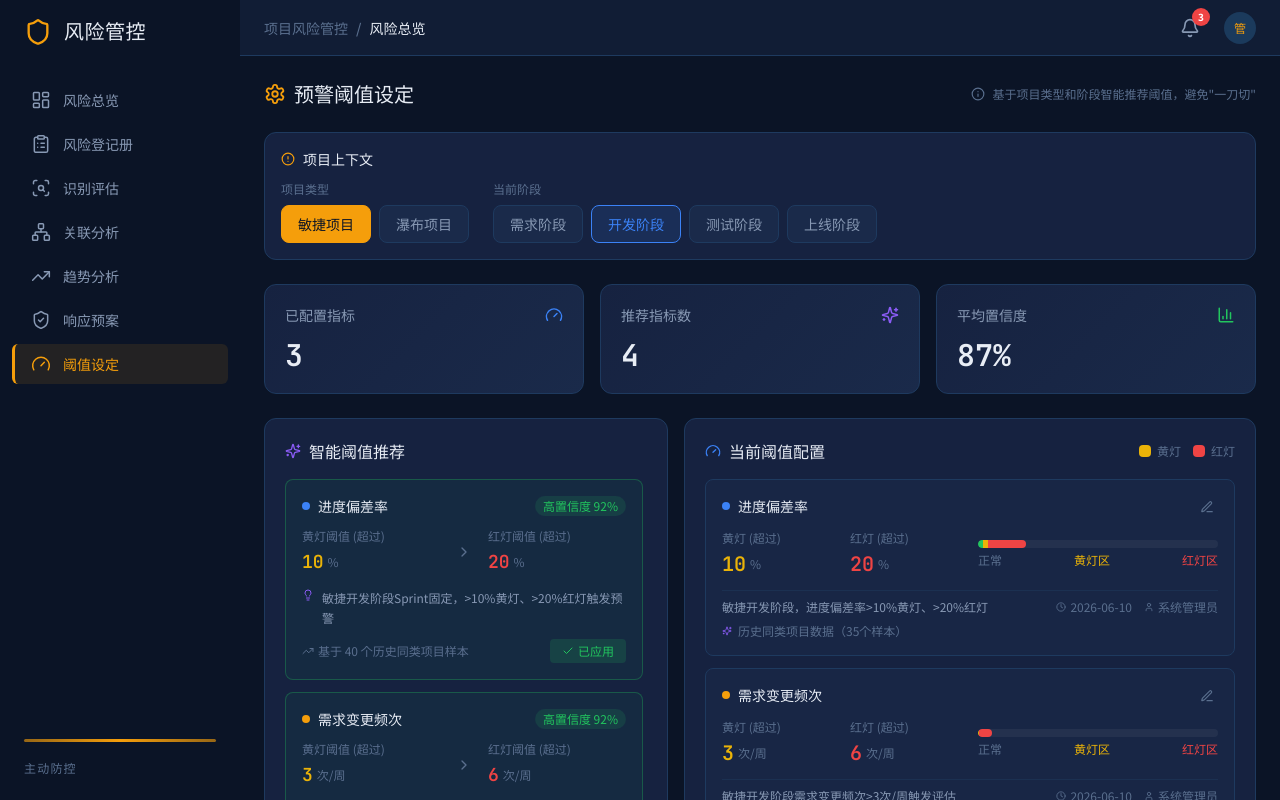
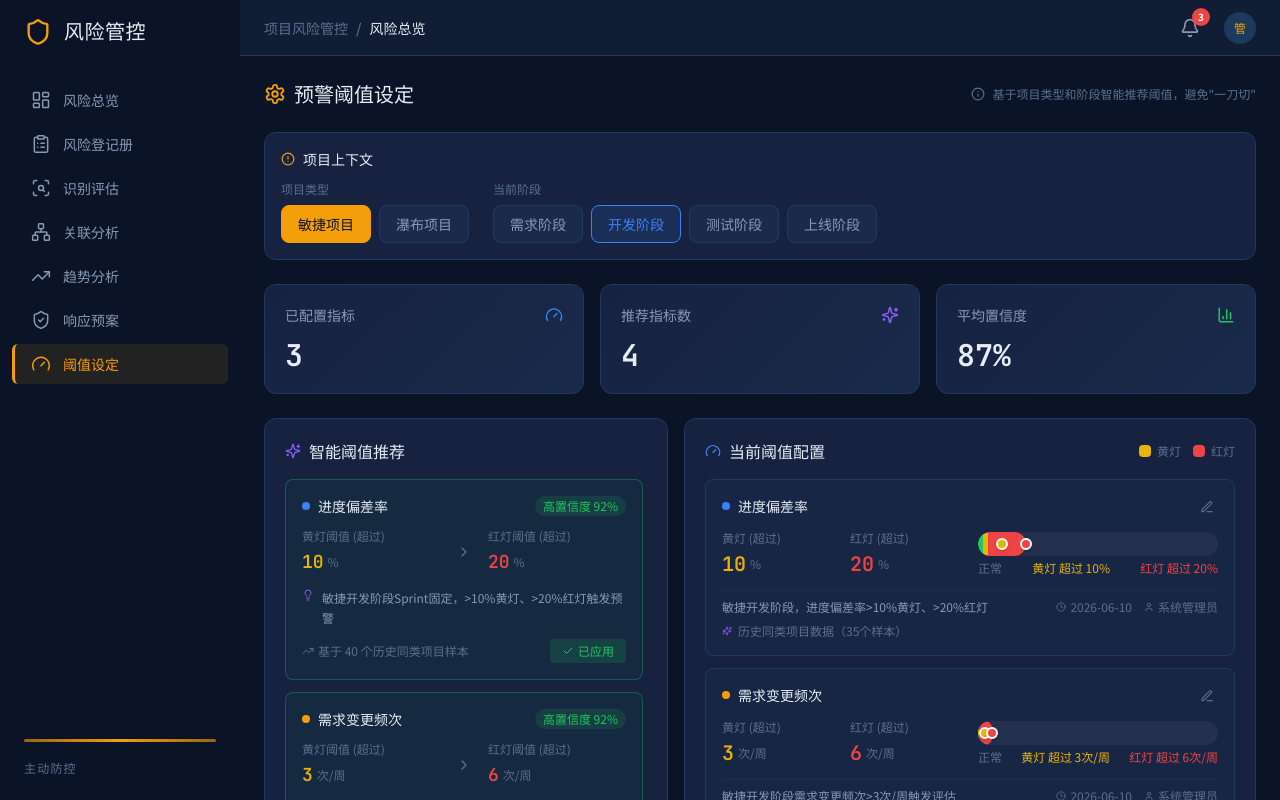
Before and after one commit to qq240098498/trae_tp49, a React (Vite) app: page /thresholds in a window 1280 px wide. Built offline with nearby package versions, Linux system fonts and the light colour scheme.

Commit message:
.1523281629553499:3502d5a5ed62175c8fc29174a6ae62f6_6a328a7480c867421b49ce87.6a32965b80c867421b49d638.6a32965ab370c49edb8543d7:Trae CN.T(2026/6/17 20:43:07)

```diff
--- a/src/pages/ThresholdSettings.tsx
+++ b/src/pages/ThresholdSettings.tsx
@@ -49,11 +49,11 @@ export default function ThresholdSettings() {
 
   const currentConfigs = useMemo(() => {
     return getThresholdConfigs(selectedProjectType, selectedStage)
-  }, [getThresholdConfigs, selectedProjectType, selectedStage])
+  }, [getThresholdConfigs, selectedProjectType, selectedStage, thresholdConfigs])
 
   const recommendations = useMemo(() => {
     return getRecommendations(selectedProjectType, selectedStage)
-  }, [getRecommendations, selectedProjectType, selectedStage])
+  }, [getRecommendations, selectedProjectType, selectedStage, thresholdConfigs])
 
   const isReverseIndicator = (indicator: ThresholdIndicator): boolean => {
     return indicator === 'testPassRate'
@@ -445,8 +445,23 @@ export default function ThresholdSettings() {
                           <input
                             type="number"
                             value={editValues.yellow}
-                            onChange={(e) => setEditValues(prev => ({ ...prev, yellow: Number(e.target.value) }))}
-                            className="w-full px-2 py-1 rounded border text-sm font-mono outline-none"
+                            onChange={(e) => {
+                              const val = Number(e.target.value)
+                              const maxVal = isReverseIndicator(config.indicator) ? 100 : 100
+                              const minVal = 0
+                              const clampedVal = Math.max(minVal, Math.min(maxVal, val))
+                              setEditValues(prev => ({
+                                ...prev,
+                                yellow: clampedVal,
+                                red: isReverseIndicator(config.indicator)
+                                  ? Math.min(prev.red, clampedVal)
+                                  : Math.max(prev.red, clampedVal),
+                              }))
+                            }}
+                            min={0}
+                            max={100}
+                            step={1}
+                            className="w-full px-2 py-1 rounded border text-sm font-mono outline-none focus:ring-2 focus:ring-amber-500/30"
                             style={{
                               background: 'var(--bg-card-hover)',
                               borderColor: '#EAB308',
@@ -476,8 +491,23 @@ export default function ThresholdSettings() {
                           <input
                             type="number"
                             value={editValues.red}
-                            onChange={(e) => setEditValues(prev => ({ ...prev, red: Number(e.target.value) }))}
-                            className="w-full px-2 py-1 rounded border text-sm font-mono outline-none"
+                            onChange={(e) => {
+                              const val = Number(e.target.value)
+                              const maxVal = 100
+                              const minVal = 0
+                              const clampedVal = Math.max(minVal, Math.min(maxVal, val))
+                              setEditValues(prev => ({
+                                ...prev,
+                                red: clampedVal,
+                                yellow: isReverseIndicator(config.indicator)
+                                  ? Math.max(prev.yellow, clampedVal)
+                                  : Math.min(prev.yellow, clampedVal),
+                              }))
+                            }}
+                            min={0}
+                            max={100}
+                            step={1}
+                            className="w-full px-2 py-1 rounded border text-sm font-mono outline-none focus:ring-2 focus:ring-red-500/30"
                             style={{
                               background: 'var(--bg-card-hover)',
                               borderColor: '#EF4444',
@@ -500,12 +530,65 @@ export default function ThresholdSettings() {
                       </div>
 
                       <div className="col-span-6">
+                        {isEditing ? (
+                          <div className="space-y-2">
+                            <div className="relative h-8 rounded-lg overflow-hidden" style={{ background: 'rgba(255,255,255,0.05)' }}>
                               <div
-                          className="h-2 rounded-full overflow-hidden"
-                          style={{ background: 'rgba(255,255,255,0.05)' }}
+                                className="absolute inset-0"
+                                style={{
+                                  background: isReverse
+                                    ? `linear-gradient(to right, #22C55E 0%, #22C55E ${100 - editValues.yellow}%, #EAB308 ${100 - editValues.yellow}%, #EAB308 ${100 - editValues.red}%, #EF4444 ${100 - editValues.red}%, #EF4444 100%)`
+                                    : `linear-gradient(to right, #22C55E 0%, #22C55E ${editValues.yellow}%, #EAB308 ${editValues.yellow}%, #EAB308 ${editValues.red}%, #EF4444 ${editValues.red}%, #EF4444 100%)`,
+                                }}
+                              />
+                              <div
+                                className="absolute top-0 bottom-0 w-1 cursor-ew-resize transition-all hover:scale-125"
+                                style={{
+                                  left: isReverse ? `${100 - editValues.yellow}%` : `${editValues.yellow}%`,
+                                  transform: 'translateX(-50%)',
+                                }}
+                                title="黄灯触发点"
                               >
                                 <div
-                            className="h-full rounded-full"
+                                  className="absolute top-1/2 -translate-y-1/2 w-4 h-4 rounded-full border-2 border-white shadow-lg cursor-pointer"
+                                  style={{ background: '#EAB308' }}
+                                />
+                              </div>
+                              <div
+                                className="absolute top-0 bottom-0 w-1 cursor-ew-resize transition-all hover:scale-125"
+                                style={{
+                                  left: isReverse ? `${100 - editValues.red}%` : `${editValues.red}%`,
+                                  transform: 'translateX(-50%)',
+                                }}
+                                title="红灯触发点"
+                              >
+                                <div
+                                  className="absolute top-1/2 -translate-y-1/2 w-4 h-4 rounded-full border-2 border-white shadow-lg cursor-pointer"
+                                  style={{ background: '#EF4444' }}
+                                />
+                              </div>
+                            </div>
+                            <div className="flex justify-between text-xs" style={{ color: 'var(--text-muted)' }}>
+                              <span>拖动滑块调整阈值</span>
+                              <span className="flex gap-3">
+                                <span style={{ color: '#EAB308' }}>
+                                  黄灯: {editValues.yellow}{config.unit || THRESHOLD_INDICATOR_UNITS[config.indicator]}
+                                </span>
+                                <span style={{ color: '#EF4444' }}>
+                                  红灯: {editValues.red}{config.unit || THRESHOLD_INDICATOR_UNITS[config.indicator]}
+                                </span>
+                              </span>
+                            </div>
+                          </div>
+                        ) : (
+                          <>
+                            <div
+                              className="relative h-6 rounded-full overflow-hidden cursor-pointer group"
+                              style={{ background: 'rgba(255,255,255,0.05)' }}
+                              onClick={() => handleEditStart(config)}
+                            >
+                              <div
+                                className="h-full rounded-full transition-all group-hover:opacity-90"
                                 style={{
                                   width: isReverse ? '100%' : `${Math.min(config.redWarning, 100)}%`,
                                   background: isReverse
@@ -513,12 +596,30 @@ export default function ThresholdSettings() {
                                     : `linear-gradient(to right, #22C55E 0%, #22C55E ${config.yellowWarning}%, #EAB308 ${config.yellowWarning}%, #EAB308 ${config.redWarning}%, #EF4444 ${config.redWarning}%, #EF4444 100%)`,
                                 }}
                               />
+                              <div
+                                className="absolute top-1/2 -translate-y-1/2 w-3 h-3 rounded-full border-2 border-white shadow-md transition-transform group-hover:scale-125"
+                                style={{
+                                  left: isReverse ? `${100 - config.yellowWarning}%` : `${config.yellowWarning}%`,
+                                  background: '#EAB308',
+                                  transform: 'translate(-50%, -50%)',
+                                }}
+                              />
+                              <div
+                                className="absolute top-1/2 -translate-y-1/2 w-3 h-3 rounded-full border-2 border-white shadow-md transition-transform group-hover:scale-125"
+                                style={{
+                                  left: isReverse ? `${100 - config.redWarning}%` : `${config.redWarning}%`,
+                                  background: '#EF4444',
+                                  transform: 'translate(-50%, -50%)',
+                                }}
+                              />
                             </div>
                             <div className="flex justify-between mt-1 text-xs" style={{ color: 'var(--text-muted)' }}>
                               <span>正常</span>
-                          <span style={{ color: '#EAB308' }}>黄灯区</span>
-                          <span style={{ color: '#EF4444' }}>红灯区</span>
+                              <span style={{ color: '#EAB308' }}>黄灯 {isReverse ? '低于' : '超过'} {config.yellowWarning}{config.unit || THRESHOLD_INDICATOR_UNITS[config.indicator]}</span>
+                              <span style={{ color: '#EF4444' }}>红灯 {isReverse ? '低于' : '超过'} {config.redWarning}{config.unit || THRESHOLD_INDICATOR_UNITS[config.indicator]}</span>
                             </div>
+                          </>
+                        )}
                       </div>
                     </div>
 
```
Lines whose indentation alone changed are shown as unchanged.
